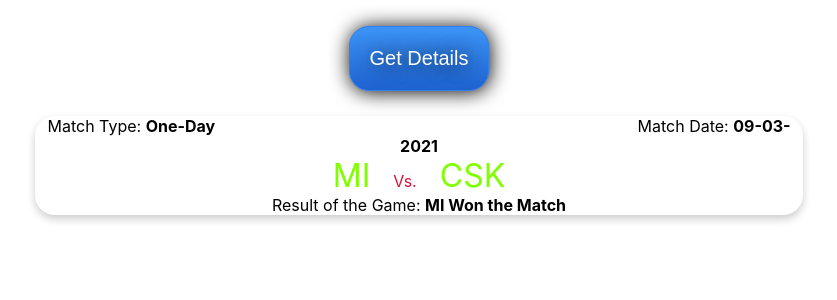
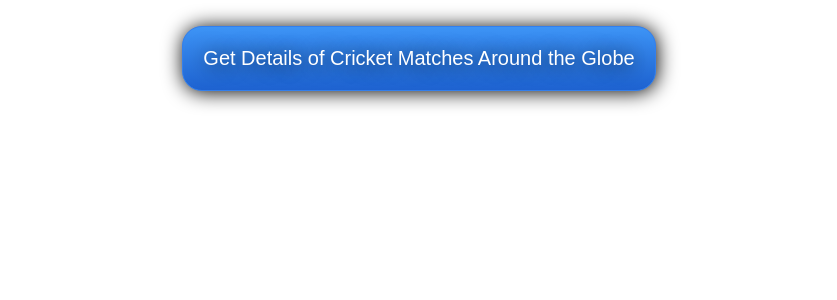
Before and after one commit to nirajpandey034/niraj_cricapp, a React (Create React App) app: page / in a window 1280 px wide. Shown: the top 300 px of the page, without its empty margins (221-1058 px from the left). Built offline with nearby package versions, Linux system fonts and the light colour scheme.

Commit message:
Partially done (dynamic)

```diff
--- a/package.json
+++ b/package.json
@@ -6,6 +6,7 @@
     "@testing-library/jest-dom": "^5.11.9",
     "@testing-library/react": "^11.2.5",
     "@testing-library/user-event": "^12.8.1",
+    "axios": "^0.21.1",
     "react": "^17.0.1",
     "react-dom": "^17.0.1",
     "react-scripts": "4.0.3",
--- a/src/Components/CardStyle.css
+++ b/src/Components/CardStyle.css
@@ -3,12 +3,13 @@
     transition: 0.3s;
     border-radius: 20px;
     color: lightgray;
-    margin-left: 20%;
-    margin-right: 20%;
+    margin-left: 10%;
+    margin-right: 10%;
+    margin-bottom: 5%;
 }
 
 .matchDate {
-    margin-left: 55%;
+    margin-left: 45%;
     color: black;
 }
 
@@ -30,6 +31,7 @@
     margin-left: 3%;
     margin-bottom: 30%;
     color: crimson;
+    position: relative;
 }
 
 .team2 {
--- a/src/Components/Cards.js
+++ b/src/Components/Cards.js
@@ -2,14 +2,30 @@
 import './CardStyle.css'
 
 function Cards(props) {
+    let date = props.details.date;
+    let new_date = date.substring(0,10)
+    let winning_msg = ""
+    if(props.details.type === "")
+        props.details.type = "---------"
+
+    if(props.details.matchStarted === false){
+        winning_msg = "Yet to be decided"
+    }
+    else if(props.details.matchStarted === true && props.details.winner_team !== undefined){
+        winning_msg = props.details.winner_team + " won the match"
+    }
+    else if(props.details.matchStarted === true && props.details.winner_team === undefined){
+        winning_msg = "Match in Progress"
+    }
+
     return (
         <div className="CardClass">
-            <label className="matchType">Match Type: <strong>{props.details.match_type}</strong></label>
-            <label className="matchDate">Match Date: <strong>{props.details.match_date}</strong></label><br/>
-            <label className="team1">{props.details.team1}</label>
+            <label className="matchType">Match Type: <strong>{props.details.type}</strong></label>
+            <label className="matchDate">Match Date: <strong>{new_date}</strong></label><br/>
+            <label className="team1">{props.details["team-1"]}</label>
             <label className="vs">Vs.</label>
-            <label className="team2">{props.details.team2}</label><br/>
-            <label className="result">Result of the Game: <strong>{props.details.winning_team} Won the Match</strong> </label>
+            <label className="team2">{props.details["team-2"]}</label><br/>
+            <label className="result">Result of the Game: <strong>{winning_msg}</strong> </label>
         </div>
     )
 }
--- a/src/Components/MainDisplay.js
+++ b/src/Components/MainDisplay.js
@@ -1,5 +1,6 @@
 import React, { Component } from 'react'
 import Cards from "./Cards"
+import axios from 'axios'
 
 class MainDisplay extends Component {
 
@@ -8,25 +9,42 @@
 
         this.state = {
 
+            key:"rfAWkyD04URIOIitqOAtxhTqQn43",
             details :{
                 match_type : "One-Day",
                 match_date: "09-03-2021",
                 team1: "MI",
                 team2: "CSK",
                 winning_team: "MI",
-            }
+            },
+            data:null
         }
     }
 
     detailBtnHandler = () =>{
-
+            axios.post('https://cricapi.com/api/matches/',{
+            apikey : this.state.key
+            })
+            // .then(res=>res.json())
+            .then(
+                (result) =>{
+                    let Results = result.data.matches.map((results,index) =>
+                     <Cards key={index} details={results}/>)
+                    this.setState({
+                        data:Results
+                    })
+                }
+            )
+            .catch((error)=>{
+                console.log(error)
+            })
     }
     render() {
         return (
             <div>
-                <button className="detailButton" onClick={this.detailBtnHandler}>Get Details</button>
-                <Cards details={this.state.details}/>
-
+                <button className="detailButton" onClick={this.detailBtnHandler}>Get Details of Cricket Matches Around the Globe</button>
+                {/* <Cards details={this.state.details}/> */}
+                {this.state.data}
             </div>
         )
     }
```
Also changed, not shown: 1 other file (tests, documents, lock files or other folders).
